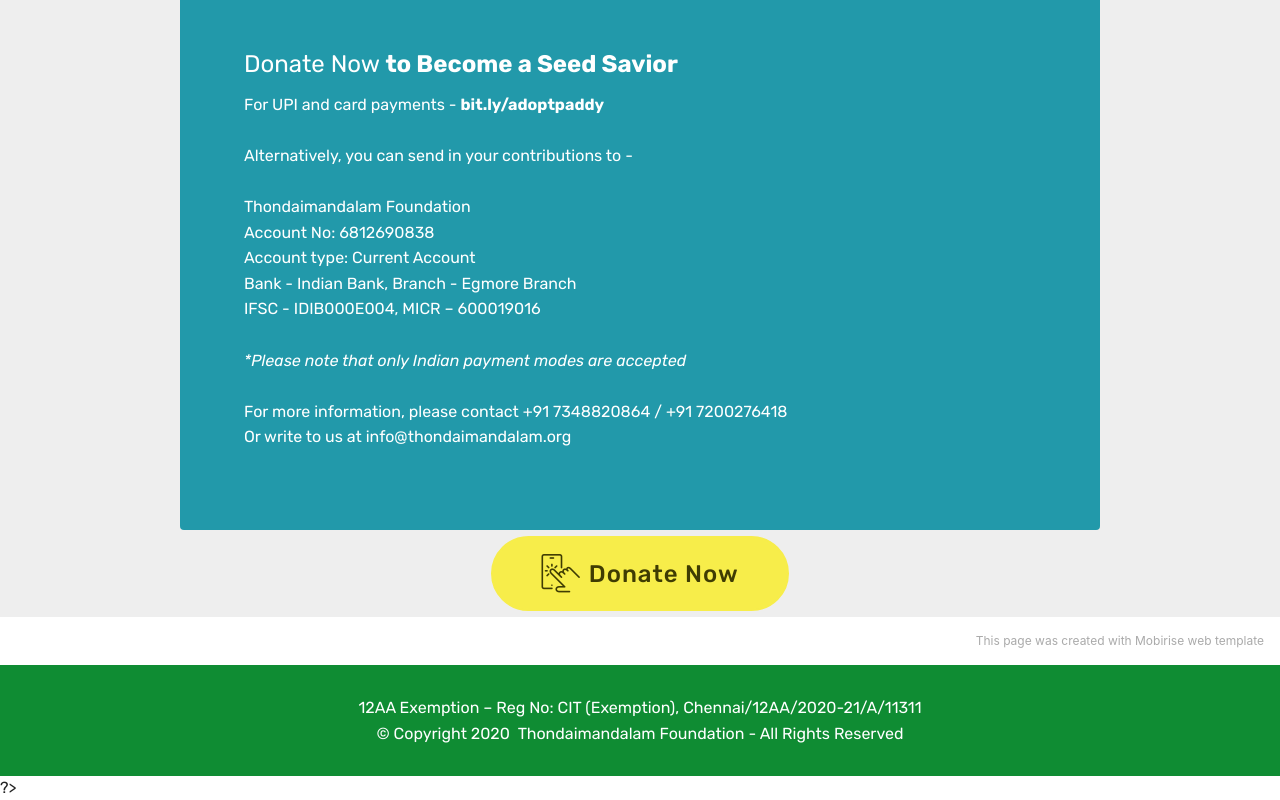
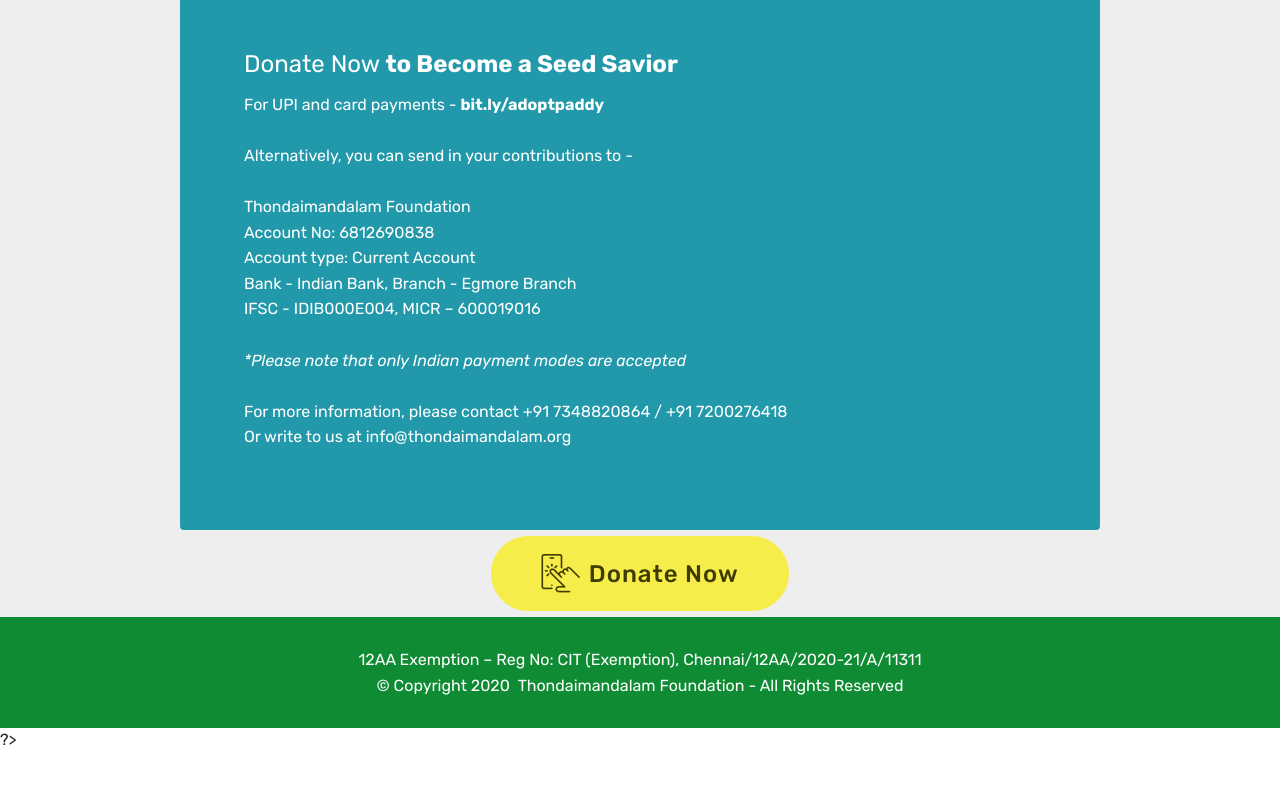
Before and after one commit to rathnawhale42/hello-world, a plain HTML site: page adoptpaddy.html in a window 1280 px wide. Shown: the part 1905-2705 px from the top of the page. After the commit the page ends 2657 px from the top, so only its background shows below. Drawn offline with Linux system fonts and the light colour scheme; files whose address does not match are found by name.

Commit message:
Update adoptpaddy.html

```diff
--- a/adoptpaddy.html
+++ b/adoptpaddy.html
@@ -290,8 +290,7 @@
             </div>
         </div>
     </div>
-</section><section style="background-color: #fff; font-family: -apple-system, BlinkMacSystemFont, 'Segoe UI', 'Roboto', 'Helvetica Neue', Arial, sans-serif; color:#aaa; font-size:12px; padding: 0; align-items: center; display: flex;"><a href="https://mobirise.site/m" style="flex: 1 1; height: 3rem; padding-left: 1rem;"></a><p style="flex: 0 0 auto; margin:0; padding-right:1rem;"><a href="https://mobirise.site/q" style="color:#aaa;">This page</a> was created with Mobirise web template</p></section><script src="assets/web/assets/jquery/jquery.min.js"></script>  <script src="assets/popper/popper.min.js"></script>  <script src="assets/tether/tether.min.js"></script>  <script src="assets/bootstrap/js/bootstrap.min.js"></script>  <script src="assets/smoothscroll/smooth-scroll.js"></script>  <script src="assets/dropdown/js/nav-dropdown.js"></script>  <script src="assets/dropdown/js/navbar-dropdown.js"></script>  <script src="assets/touchswipe/jquery.touch-swipe.min.js"></script>  <script src="assets/theme/js/script.js"></script>
-
+</section>
 	<section once="footers" class="cid-s4C82gXvcI" id="footer6-19">
 
 
```
